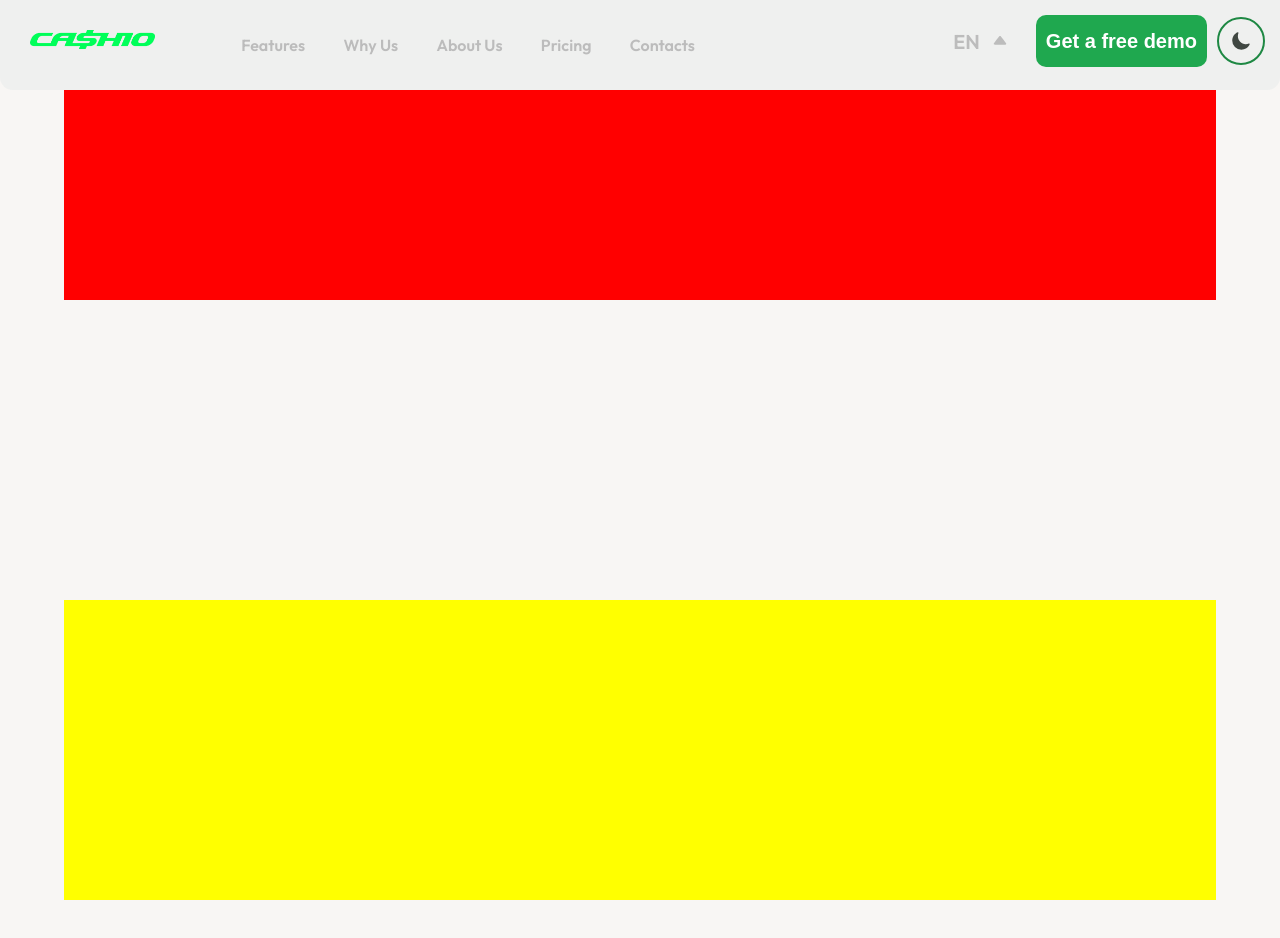
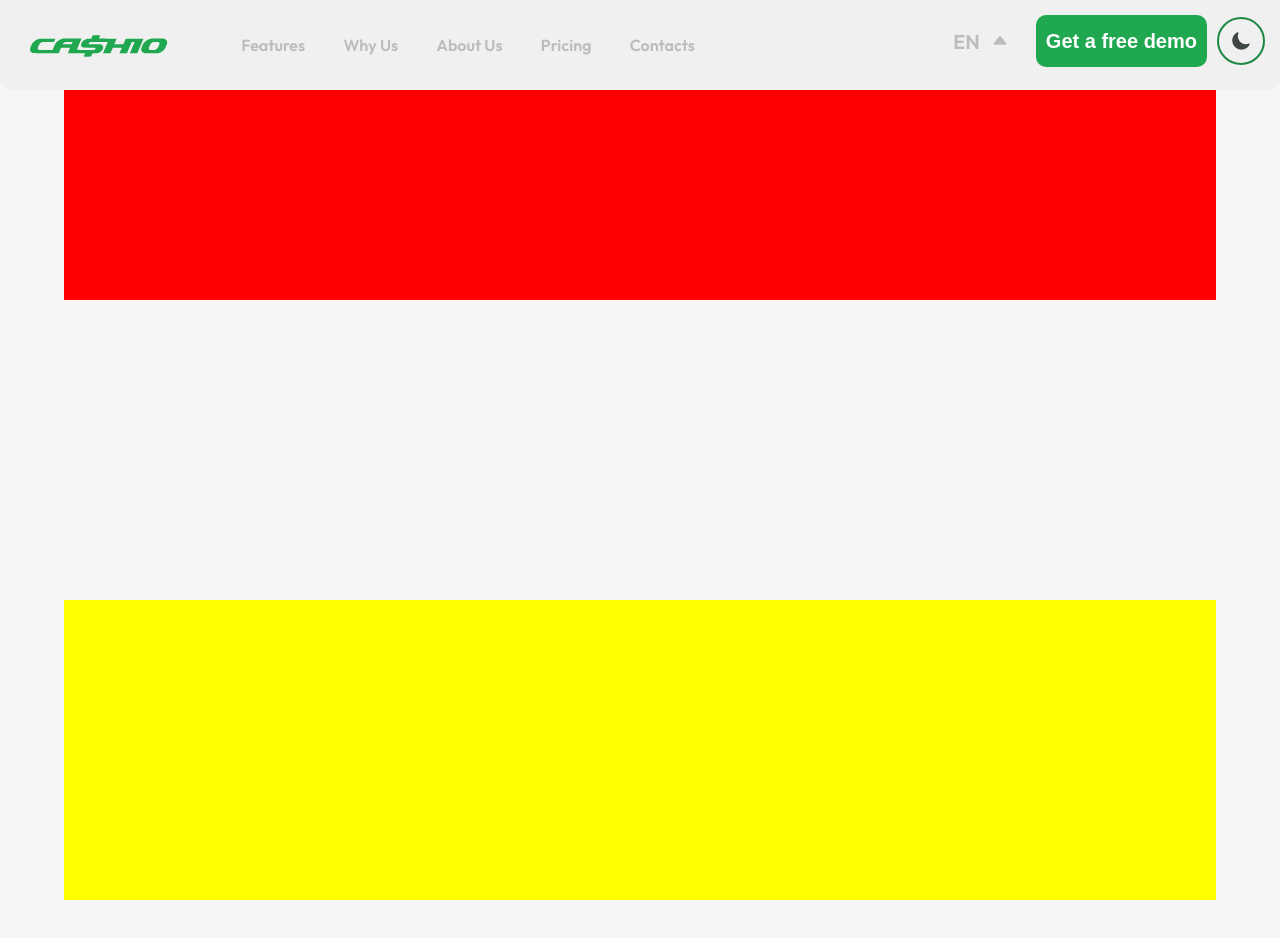
Before and after one commit to RevaGee/Cashio, a React (Create React App) app: page / in a window 1280 px wide. Shown: the top 938 px of the page. Built offline with nearby package versions, Linux system fonts and the light colour scheme.

Commit message:
svg logo

```diff
--- a/src/components/Header/index.tsx
+++ b/src/components/Header/index.tsx
@@ -1,7 +1,8 @@
 import React, {useState} from 'react';
 import './styles.scss';
-import Logo from '../../images/CASHIO_logo_green.png';
+// import Logo from '../../images/CASHIO_logo_green.png';
 import {ArrowUp} from '../../images/icons/ArrowUp';
+import {Logo} from "../../images/icons/CASHIO_logo_black";
 import DarkMode from "../DarkMode/DarkMode";
 import {useTranslation} from "react-i18next";
 import i18n from "../../translation/i18n";
@@ -36,7 +37,7 @@ export const Header = () => {
         <div className={open ? 'mobile_header' : 'header'}>
             <div className='left_side'>
                 <div className='logo'>
-                    <img src={Logo} alt=''/>
+                    <Logo/>
                 </div>
                 <div className="nav_block">
                     <nav className={open ? 'show_menu' : 'navigation'}>
--- a/src/components/Header/styles.scss
+++ b/src/components/Header/styles.scss
@@ -33,7 +33,8 @@
 			position: fixed;
 			left: 15px;
 			top: 15px;
-			filter: var(--logo_color);
+			color: #1FA84F;
+			//filter: var(--logo_color);
 		}
 
 		img {
@@ -147,7 +148,7 @@
             //left: 1vw;
             left: 15px;
             top: 15px;
-			filter: var(--logo_color);
+			//filter: var(--logo_color);
 		}
 		img {
 			width: 125px;
--- /dev/null
+++ b/src/images/icons/CASHIO_logo_black.tsx
@@ -0,0 +1,49 @@
+import * as React from "react";
+
+export const Logo = () => {
+    return (
+        <svg version="1.0" xmlns="http://www.w3.org/2000/svg"
+             width="250" height="40" viewBox="0 200 3500 10"
+             preserveAspectRatio="xMidYMid meet">
+
+            <g transform="translate(0.000000,298.000000) scale(0.100000,-0.100000)"
+               fill="#1FA84F" stroke="none">
+                <path d="M8757 2928 c-12 -29 -56 -132 -97 -229 l-75 -177 -275 -5 c-254 -4
+-282 -6 -372 -30 -200 -53 -366 -146 -518 -293 -138 -133 -222 -267 -255 -408
+-53 -224 51 -417 268 -498 l62 -23 811 -5 c858 -5 823 -3 862 -49 6 -8 12 -32
+12 -53 0 -78 -64 -158 -164 -204 l-51 -24 -1214 0 c-1151 0 -1213 1 -1208 18
+2 9 154 367 336 796 182 428 331 780 331 782 0 3 -575 3 -1277 1 -1263 -3
+-1279 -3 -1371 -24 -334 -77 -595 -224 -829 -466 -167 -173 -176 -189 -534
+-1037 l-27 -65 -954 0 -953 0 -53 24 c-97 44 -139 117 -129 225 4 47 25 109
+95 271 49 116 101 233 115 261 52 103 153 199 276 263 156 80 90 75 990 81
+l805 5 93 219 c51 120 93 222 93 227 0 5 -463 9 -1069 9 -1191 0 -1147 2
+-1362 -70 -356 -118 -676 -373 -832 -660 -42 -78 -222 -500 -249 -585 -25 -79
+-35 -245 -18 -316 44 -192 189 -333 405 -395 55 -16 196 -18 1820 -24 1462 -6
+1762 -5 1771 6 6 7 84 186 174 398 l163 386 638 0 638 0 -24 -57 c-14 -32 -90
+-211 -169 -398 l-145 -340 1200 -3 c659 -1 1199 -4 1199 -6 0 -2 -41 -100 -91
+-217 -50 -118 -93 -220 -96 -227 -4 -10 100 -12 518 -10 l523 3 96 225 96 225
+319 6 c304 5 325 7 418 32 114 30 257 96 359 164 171 114 325 298 384 459 25
+69 29 92 29 189 0 105 -2 114 -33 177 -38 78 -107 145 -188 183 -114 54 -126
+55 -952 55 -815 0 -815 0 -841 48 -42 78 46 217 164 261 53 20 81 20 1275 23
+1081 3 1221 1 1217 -12 -4 -16 -656 -1549 -664 -1563 -2 -4 231 -6 518 -5
+l523 3 166 390 165 390 637 3 636 2 -110 -257 c-60 -142 -136 -320 -168 -396
+l-58 -137 521 2 521 3 336 790 335 790 203 3 c135 2 202 -1 202 -8 0 -6 -150
+-364 -334 -795 l-333 -785 521 0 521 1 429 1012 c236 557 431 1018 434 1025 3
+9 -273 12 -1241 12 l-1244 0 -168 -395 -168 -395 -633 0 c-349 0 -634 2 -634
+4 0 2 74 178 165 391 91 213 165 389 165 391 0 2 -563 4 -1251 4 -997 0 -1250
+3 -1246 13 3 6 46 108 96 226 50 118 91 215 91 217 0 2 -234 4 -520 4 l-520 0
+-23 -52z m-2819 -940 c-17 -40 -48 -113 -68 -163 l-38 -90 -636 -3 c-350 -1
+-636 2 -636 6 0 16 62 95 111 142 79 75 219 149 322 170 23 4 252 8 509 9
+l467 1 -31 -72z"/>
+                <path d="M16946 2519 c-423 -46 -881 -338 -1095 -699 -53 -89 -247 -551 -271
+-646 -39 -151 -20 -316 48 -434 67 -113 202 -206 367 -253 l80 -22 880 0 880
+0 105 23 c431 96 833 390 1008 737 44 89 218 501 237 565 26 85 31 242 10 320
+-50 194 -201 332 -428 392 -81 22 -94 22 -912 24 -456 1 -865 -2 -909 -7z
+m1069 -494 c85 -44 120 -102 120 -199 -1 -67 -6 -84 -103 -310 -56 -132 -116
+-261 -133 -287 -39 -61 -150 -165 -221 -207 -31 -18 -89 -45 -130 -60 -72 -27
+-75 -27 -386 -30 -365 -4 -396 1 -468 74 -93 92 -88 157 36 450 122 289 130
+303 206 384 98 103 197 162 339 201 63 17 102 18 376 16 l305 -2 59 -30z"/>
+            </g>
+        </svg>
+    );
+};
```
Also changed, not shown: src/images/Logo.svg.
